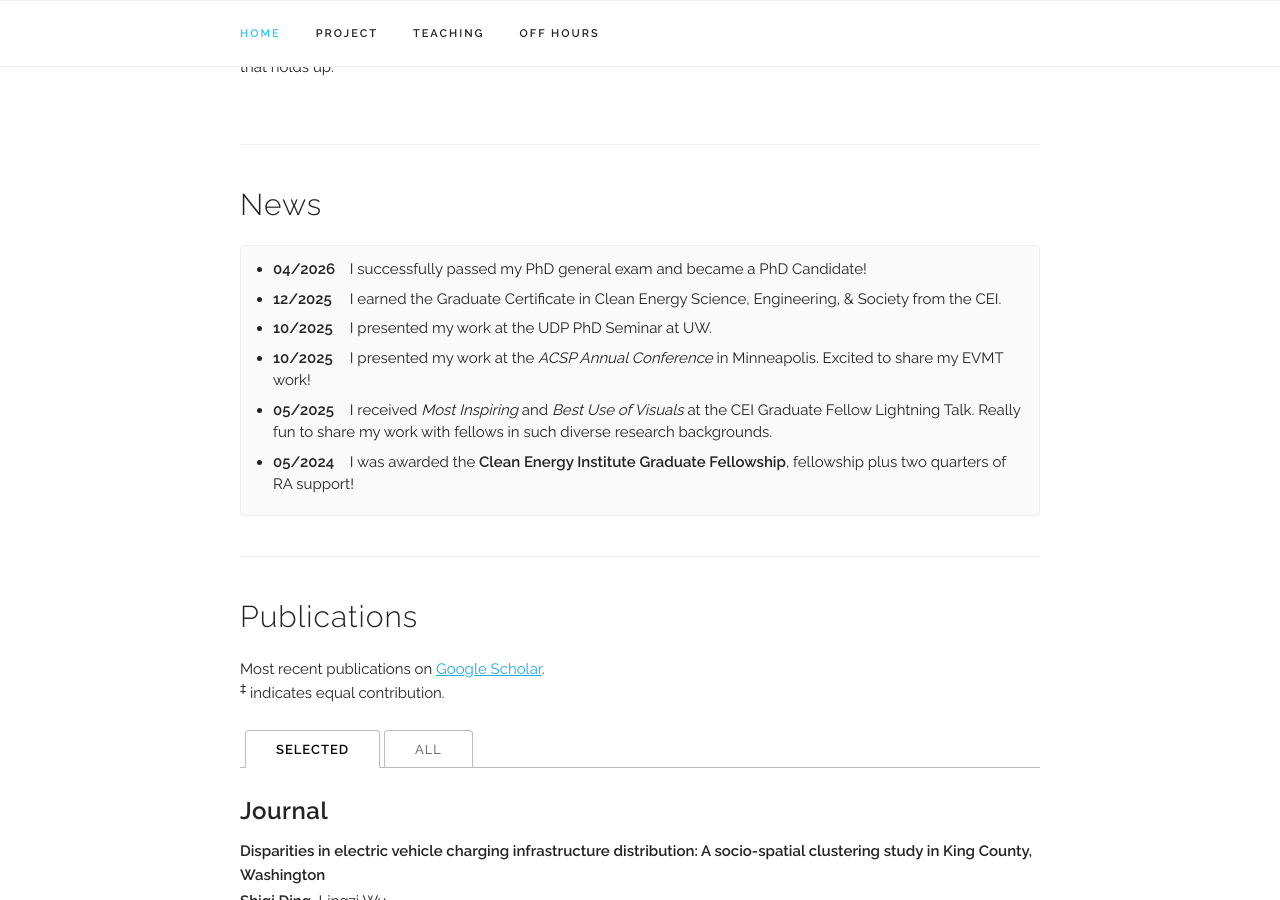
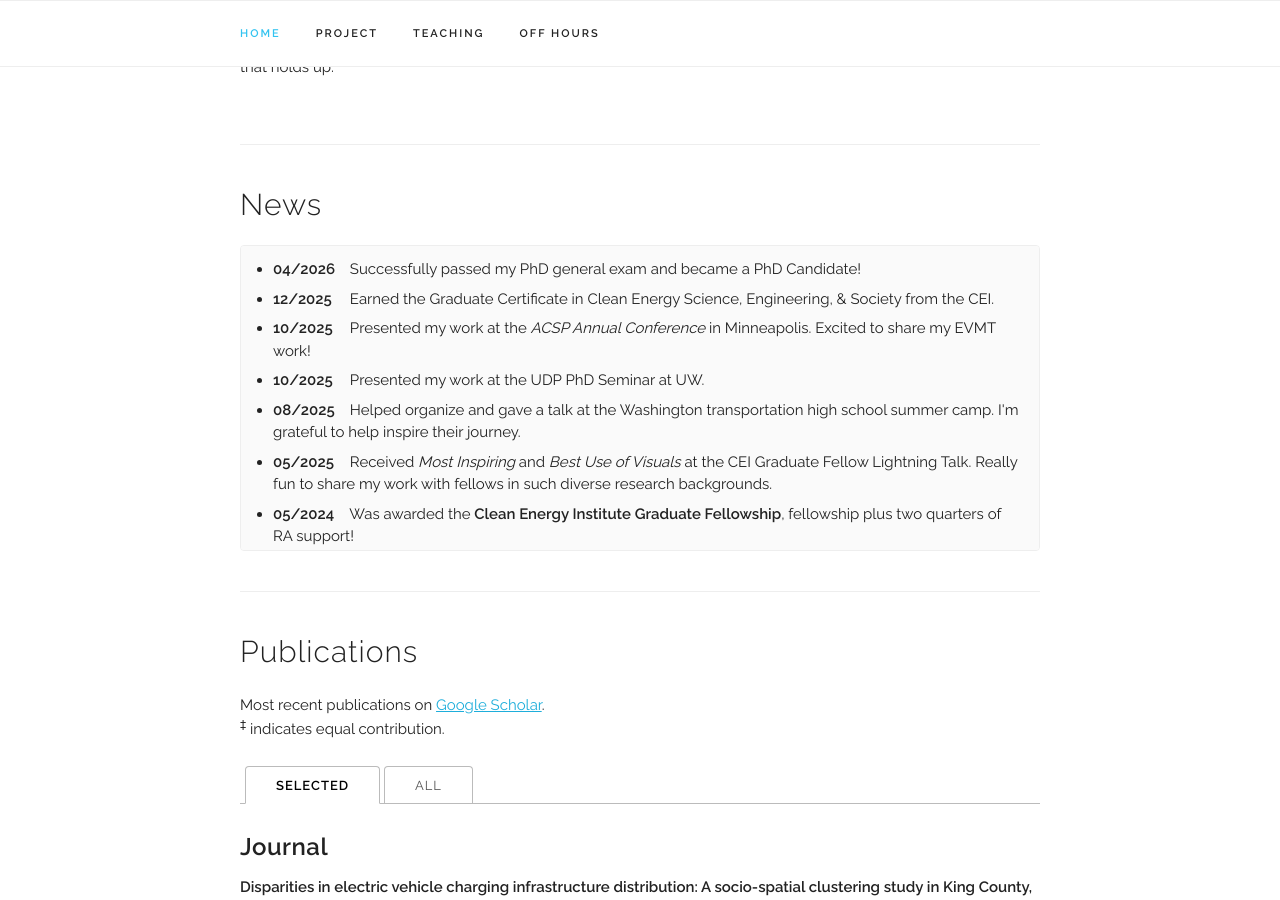
Before and after one commit to ShiQi-Ding/shiqi-ding.github.io, a Jekyll site: the page built from index.html, in a window 1280 px wide and 900 px high, scrolled down 1035 px. Built offline with Jekyll 4.4.1, drawn with Linux system fonts in a browser that asks for light colours; some web fonts are replaced.

Commit message:
Update news.yaml

```diff
--- a/_data/news.yaml
+++ b/_data/news.yaml
@@ -3,19 +3,22 @@
 items:
 
   - date: "04/2026"
-    text: "I successfully passed my PhD general exam and became a PhD Candidate!"
+    text: "Successfully passed my PhD general exam and became a PhD Candidate!"
 
   - date: "12/2025"
-    text: "I earned the Graduate Certificate in Clean Energy Science, Engineering, &amp; Society from the CEI."
+    text: "Earned the Graduate Certificate in Clean Energy Science, Engineering, &amp; Society from the CEI."
 
   - date: "10/2025"
-    text: "I presented my work at the UDP PhD Seminar at UW."
+    text: "Presented my work at the <i>ACSP Annual Conference</i> in Minneapolis. Excited to share my EVMT work!"
 
   - date: "10/2025"
-    text: "I presented my work at the <i>ACSP Annual Conference</i> in Minneapolis. Excited to share my EVMT work!"
+    text: "Presented my work at the UDP PhD Seminar at UW."
+
+  - date: "08/2025"
+    text: "Helped organize and gave a talk at the Washington transportation high school summer camp. I'm grateful to help inspire their journey."
 
   - date: "05/2025"
-    text: "I received <i>Most Inspiring</i> and <i>Best Use of Visuals</i> at the CEI Graduate Fellow Lightning Talk. Really fun to share my work with fellows in such diverse research backgrounds."
+    text: "Received <i>Most Inspiring</i> and <i>Best Use of Visuals</i> at the CEI Graduate Fellow Lightning Talk. Really fun to share my work with fellows in such diverse research backgrounds."
 
   - date: "05/2024"
-    text: "I was awarded the <b>Clean Energy Institute Graduate Fellowship</b>, fellowship plus two quarters of RA support!"
+    text: "Was awarded the <b>Clean Energy Institute Graduate Fellowship</b>, fellowship plus two quarters of RA support!"
```
